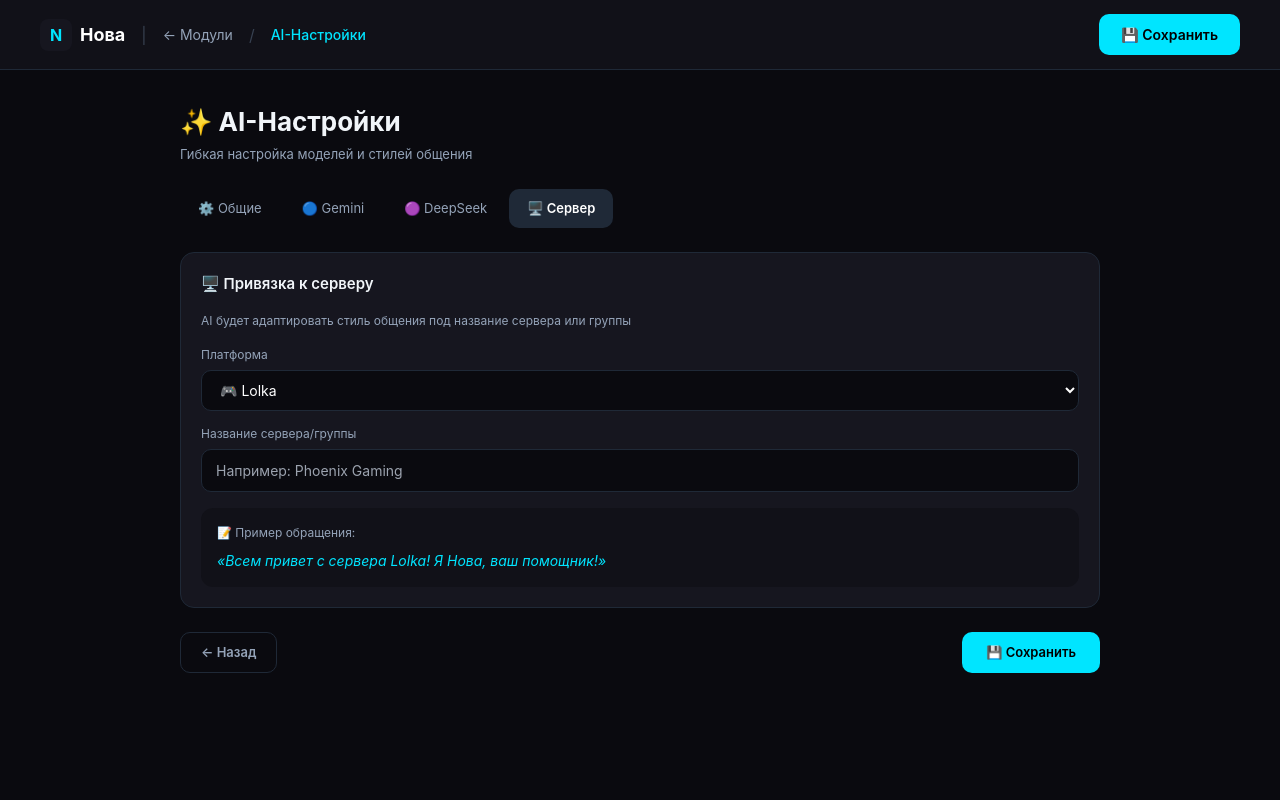
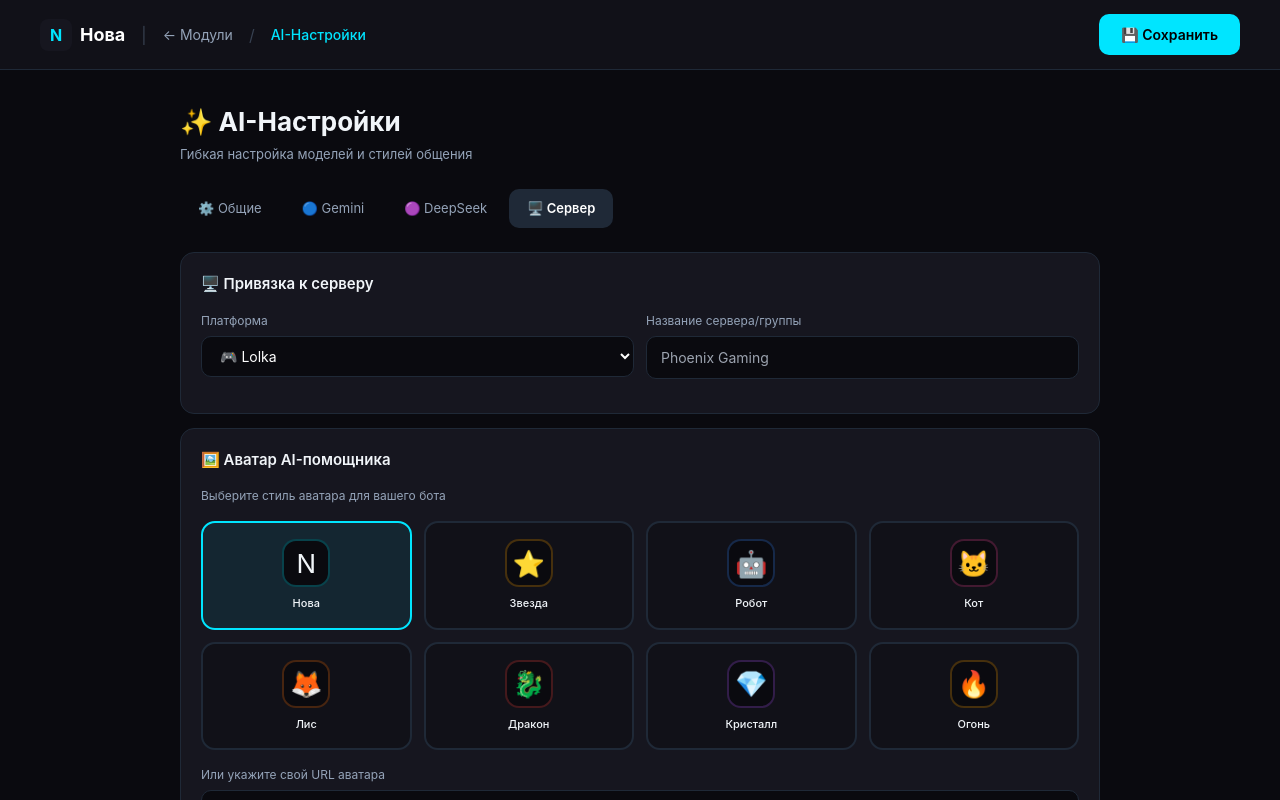
Before and after one commit to R4YDMOND/nova-bot, a Next.js app in the folder frontend/: page /dashboard/ai in a window 1280 px wide. Both pictures are taken after a click on the button "🖥️ Сервер". Shown: the top 800 px of the page. Built offline with nearby package versions, Linux system fonts and the light colour scheme.

Commit message:
Update page.tsx

```diff
--- a/frontend/src/app/dashboard/ai/page.tsx
+++ b/frontend/src/app/dashboard/ai/page.tsx
@@ -290,13 +290,12 @@ export default function AIPage() {
         {activeTab === 'server' && (
           <div style={{ display: 'flex', flexDirection: 'column', gap: '14px' }}>
 
+            {/* Платформа и название */}
             <div style={{ background: '#16161F', borderRadius: '14px', padding: '20px', border: '1px solid #1F2937' }}>
               <h3 style={{ fontSize: '15px', fontWeight: '600', marginBottom: '16px' }}>🖥️ Привязка к серверу</h3>
-              <p style={{ fontSize: '12px', color: '#94A3B8', marginBottom: '16px' }}>
-                AI будет адаптировать стиль общения под название сервера или группы
-              </p>
 
-              <div style={{ marginBottom: '14px' }}>
+              <div style={{ display: 'grid', gridTemplateColumns: '1fr 1fr', gap: '12px', marginBottom: '14px' }}>
+                <div>
                   <label style={{ fontSize: '12px', color: '#94A3B8', display: 'block', marginBottom: '6px' }}>Платформа</label>
                   <select value={settings.platform} onChange={(e) => update('platform', e.target.value)}
                     style={{ width: '100%', padding: '10px 14px', background: '#0A0A0F', border: '1px solid #1F2937', borderRadius: '10px', color: '#FFF', fontSize: '14px', cursor: 'pointer' }}>
@@ -304,18 +303,88 @@ export default function AIPage() {
                     <option value="VK">💙 VK</option>
                   </select>
                 </div>
-
                 <div>
                   <label style={{ fontSize: '12px', color: '#94A3B8', display: 'block', marginBottom: '6px' }}>Название сервера/группы</label>
                   <input type="text" value={settings.serverName} onChange={(e) => update('serverName', e.target.value)}
-                  placeholder="Например: Phoenix Gaming"
+                    placeholder="Phoenix Gaming"
                     style={{ width: '100%', padding: '10px 14px', background: '#0A0A0F', border: '1px solid #1F2937', borderRadius: '10px', color: '#FFF', fontSize: '14px', outline: 'none', boxSizing: 'border-box' }} />
+                </div>
+              </div>
+            </div>
+
+            {/* Аватар */}
+            <div style={{ background: '#16161F', borderRadius: '14px', padding: '20px', border: '1px solid #1F2937' }}>
+              <h3 style={{ fontSize: '15px', fontWeight: '600', marginBottom: '16px' }}>🖼️ Аватар AI-помощника</h3>
+              <p style={{ fontSize: '12px', color: '#94A3B8', marginBottom: '16px' }}>
+                Выберите стиль аватара для вашего бота
+              </p>
+
+              <div style={{ display: 'grid', gridTemplateColumns: 'repeat(4, 1fr)', gap: '12px', marginBottom: '16px' }}>
+                {[
+                  { id: 'nova', icon: 'N', label: 'Нова', color: '#00E5FF', bg: '#0A0A0F' },
+                  { id: 'star', icon: '⭐', label: 'Звезда', color: '#F59E0B', bg: '#0A0A0F' },
+                  { id: 'robot', icon: '🤖', label: 'Робот', color: '#3B82F6', bg: '#0A0A0F' },
+                  { id: 'cat', icon: '🐱', label: 'Кот', color: '#EC4899', bg: '#0A0A0F' },
+                  { id: 'fox', icon: '🦊', label: 'Лис', color: '#F97316', bg: '#0A0A0F' },
+                  { id: 'dragon', icon: '🐉', label: 'Дракон', color: '#EF4444', bg: '#0A0A0F' },
+                  { id: 'crystal', icon: '💎', label: 'Кристалл', color: '#A855F7', bg: '#0A0A0F' },
+                  { id: 'fire', icon: '🔥', label: 'Огонь', color: '#F59E0B', bg: '#0A0A0F' },
+                ].map(avatar => (
+                  <div key={avatar.id} onClick={() => update('avatarStyle', avatar.id)} style={{
+                    padding: '16px 8px', borderRadius: '14px', cursor: 'pointer', textAlign: 'center',
+                    background: settings.avatarStyle === avatar.id ? 'rgba(0,229,255,0.08)' : '#111118',
+                    border: `2px solid ${settings.avatarStyle === avatar.id ? '#00E5FF' : '#1F2937'}`,
+                    transition: 'all 0.2s'
+                  }}>
+                    <div style={{
+                      width: '48px', height: '48px', borderRadius: '14px',
+                      background: avatar.bg, display: 'flex', alignItems: 'center',
+                      justifyContent: 'center', fontSize: '26px', margin: '0 auto 8px',
+                      border: `2px solid ${avatar.color}40`
+                    }}>{avatar.icon}</div>
+                    <div style={{ fontSize: '11px', fontWeight: '500' }}>{avatar.label}</div>
+                  </div>
+                ))}
+              </div>
+
+              <div>
+                <label style={{ fontSize: '12px', color: '#94A3B8', display: 'block', marginBottom: '6px' }}>
+                  Или укажите свой URL аватара
+                </label>
+                <input type="text" value={settings.avatarUrl} onChange={(e) => update('avatarUrl', e.target.value)}
+                  placeholder="https://example.com/avatar.png"
+                  style={{ width: '100%', padding: '10px 14px', background: '#0A0A0F', border: '1px solid #1F2937', borderRadius: '10px', color: '#FFF', fontSize: '14px', outline: 'none', boxSizing: 'border-box' }} />
+              </div>
             </div>
 
             {/* Предпросмотр */}
-              <div style={{ marginTop: '16px', background: '#111118', borderRadius: '12px', padding: '16px' }}>
-                <div style={{ fontSize: '12px', color: '#94A3B8', marginBottom: '8px' }}>📝 Пример обращения:</div>
-                <div style={{ fontSize: '14px', color: '#00E5FF', fontStyle: 'italic' }}>
+            <div style={{ background: '#16161F', borderRadius: '14px', padding: '20px', border: '1px solid #1F2937' }}>
+              <h3 style={{ fontSize: '15px', fontWeight: '600', marginBottom: '12px' }}>👁️ Предпросмотр</h3>
+              <div style={{ background: settings.platform === 'VK' ? '#1A1A24' : '#111118', borderRadius: '12px', padding: '16px' }}>
+                <div style={{ display: 'flex', alignItems: 'center', gap: '10px', marginBottom: '10px' }}>
+                  <div style={{
+                    width: '36px', height: '36px', borderRadius: '10px',
+                    background: '#0A0A0F', display: 'flex', alignItems: 'center',
+                    justifyContent: 'center', fontSize: '20px',
+                    border: '2px solid #00E5FF40'
+                  }}>
+                    {settings.avatarStyle === 'nova' ? 'N' :
+                     settings.avatarStyle === 'star' ? '⭐' :
+                     settings.avatarStyle === 'robot' ? '🤖' :
+                     settings.avatarStyle === 'cat' ? '🐱' :
+                     settings.avatarStyle === 'fox' ? '🦊' :
+                     settings.avatarStyle === 'dragon' ? '🐉' :
+                     settings.avatarStyle === 'crystal' ? '💎' :
+                     settings.avatarStyle === 'fire' ? '🔥' : 'N'}
+                  </div>
+                  <div>
+                    <div style={{ fontWeight: '600', fontSize: '13px' }}>{settings.botName}</div>
+                    <div style={{ fontSize: '11px', color: '#94A3B8' }}>
+                      {settings.platform === 'VK' ? 'ВКонтакте' : 'Lolka'} • {settings.serverName || 'Сервер'}
+                    </div>
+                  </div>
+                </div>
+                <div style={{ fontSize: '13px', color: '#94A3B8', fontStyle: 'italic', padding: '8px 12px', background: '#0A0A0F', borderRadius: '8px' }}>
                   {settings.platform === 'VK'
                     ? `«Привет, подписчики ${settings.serverName || 'нашего паблика'}! ${settings.botName} на связи!»`
                     : `«Всем привет с сервера ${settings.serverName || 'Lolka'}! Я ${settings.botName}, ваш помощник!»`
```
Lines whose indentation alone changed are shown as unchanged.
